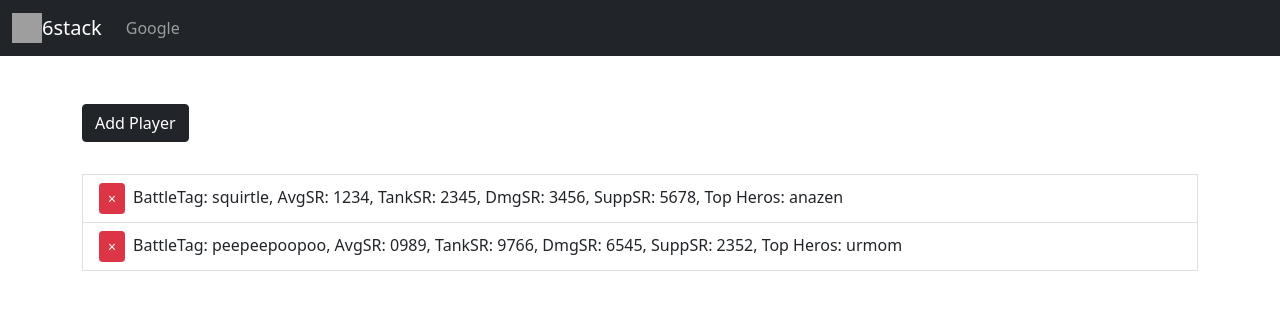
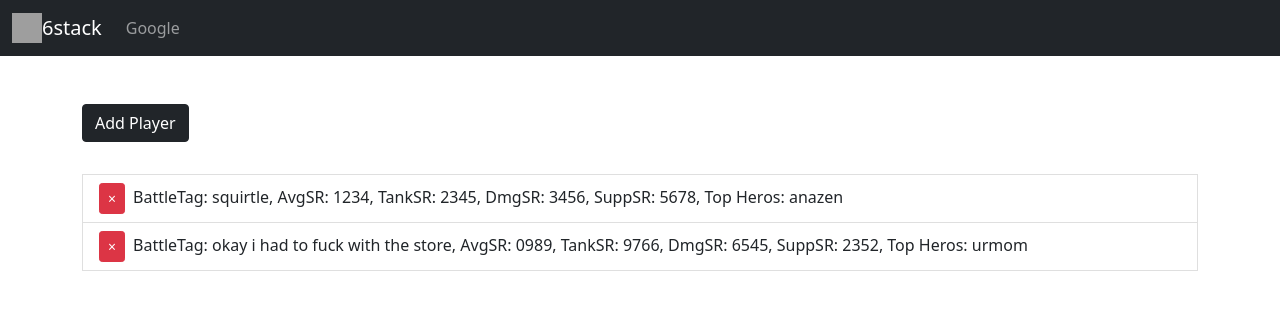
Before and after one commit to jbarlas/6stack, a React (Create React App) app in the folder client/: page / in a window 1280 px wide. Shown: the top 310 px of the page. Built offline with nearby package versions, Linux system fonts and the light colour scheme; grey boxes are pictures that could not be loaded.

Commit message:
had to fuck with the redux store but at least it runs now

```diff
--- a/client/src/reducers/playerReducer.js
+++ b/client/src/reducers/playerReducer.js
@@ -15,7 +15,7 @@ const initialState = {
         },
         {
             id : uuid(),
-            battletag: "peepeepoopoo",
+            battletag: "okay i had to fuck with the store",
             teamid: "team2",
             avgsr: "0989",
             tanksr: "9766",
--- a/client/src/store.js
+++ b/client/src/store.js
@@ -7,12 +7,8 @@ const initialState = {};
 const middleware = [thunk];
 
 const store = createStore(
-    rootReducer,
-    initialState,
-    compose(
-        applyMiddleware(...middleware),
-        window.__REDUX_DEVTOOLS_EXTENSION__ && window.__REDUX_DEVTOOLS_EXTENSION__()
-        )
+    rootReducer, /* preloadedState, */
+    window.__REDUX_DEVTOOLS_EXTENSION__ && window.__REDUX_DEVTOOLS_EXTENSION__()
 );
 
 export default store;
```
